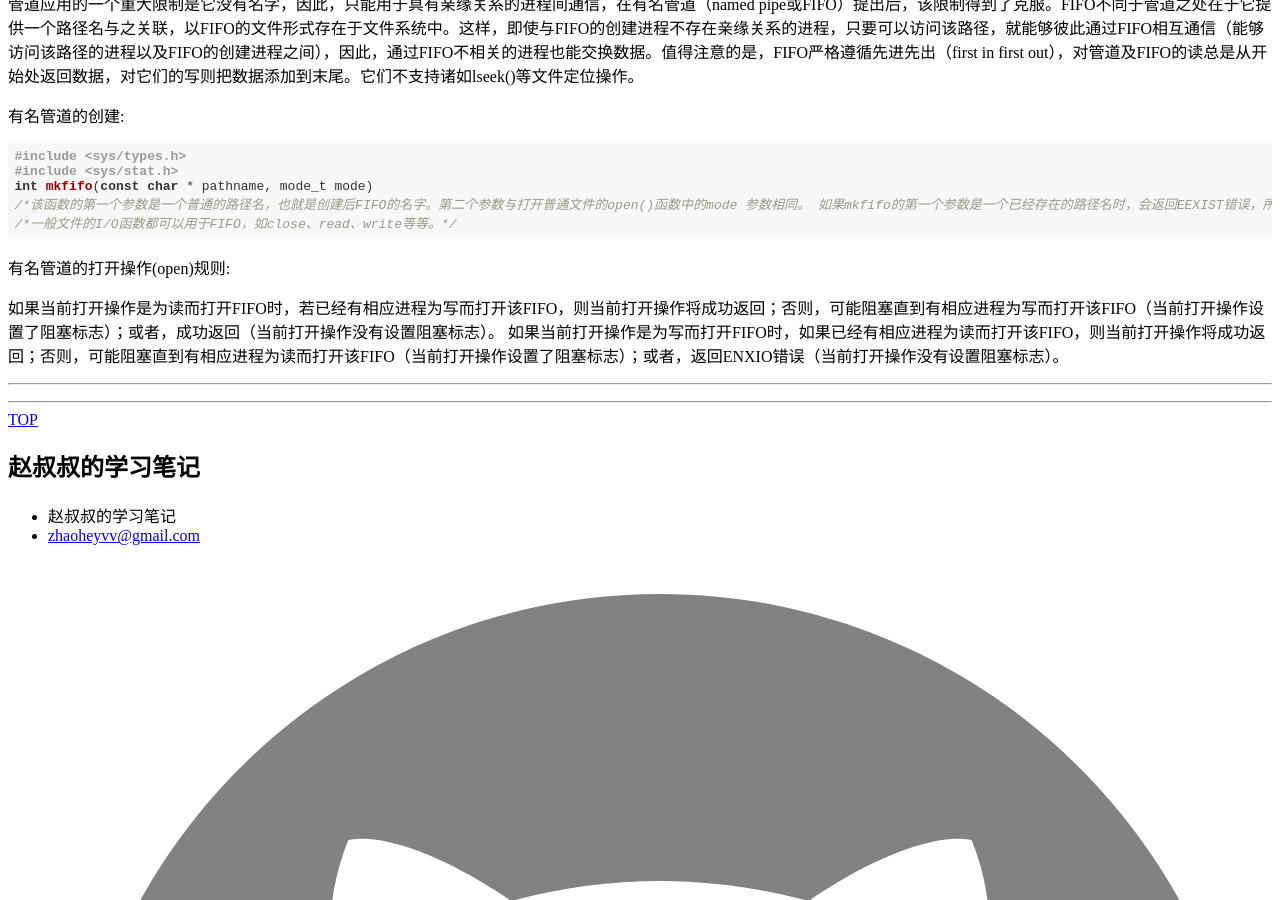
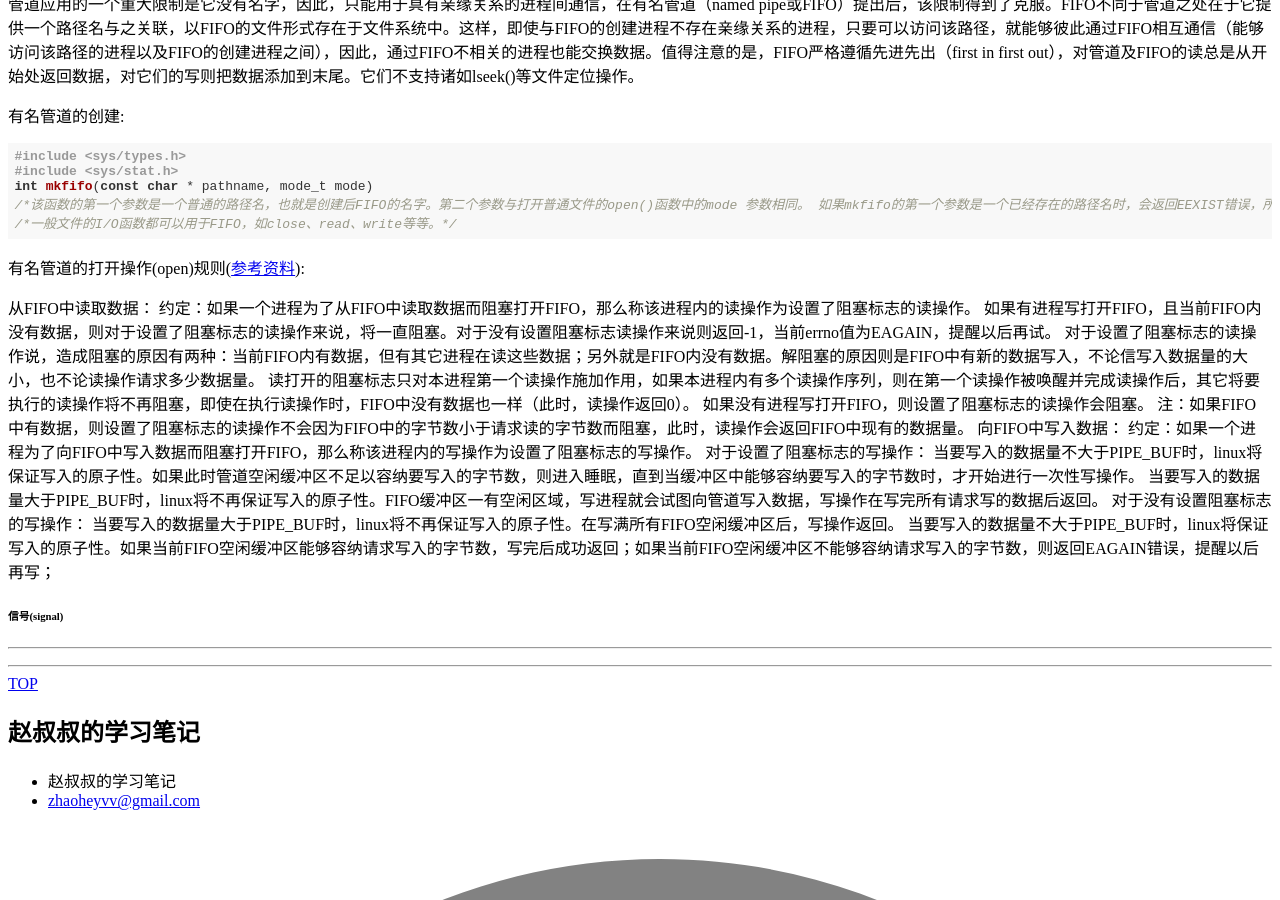
Before and after one commit to zhaoheyv/shit, a Jekyll site: the page built from _posts/2017-10-02-posix_ipc.md, in a window 1280 px wide and 900 px high, scrolled down 2132 px. Built offline with Jekyll 4.4.1, drawn with Linux system fonts in a browser that asks for light colours; nearby versions of some CDN libraries; comment, search, counter and statistics services are not loaded.

Commit message:
update ipc

````diff
--- a/_posts/2017-10-02-posix_ipc.md
+++ b/_posts/2017-10-02-posix_ipc.md
@@ -53,7 +53,22 @@ int mkfifo(const char * pathname, mode_t mode)
 /*一般文件的I/O函数都可以用于FIFO，如close、read、write等等。*/
 ```
 
-有名管道的打开操作(open)规则:
+有名管道的打开操作(open)规则([参考资料](https://www.ibm.com/developerworks/cn/linux/l-ipc/part1/index.html)):
 
-如果当前打开操作是为读而打开FIFO时，若已经有相应进程为写而打开该FIFO，则当前打开操作将成功返回；否则，可能阻塞直到有相应进程为写而打开该FIFO（当前打开操作设置了阻塞标志）；或者，成功返回（当前打开操作没有设置阻塞标志）。
-如果当前打开操作是为写而打开FIFO时，如果已经有相应进程为读而打开该FIFO，则当前打开操作将成功返回；否则，可能阻塞直到有相应进程为读而打开该FIFO（当前打开操作设置了阻塞标志）；或者，返回ENXIO错误（当前打开操作没有设置阻塞标志）。
+从FIFO中读取数据：
+约定：如果一个进程为了从FIFO中读取数据而阻塞打开FIFO，那么称该进程内的读操作为设置了阻塞标志的读操作。
+如果有进程写打开FIFO，且当前FIFO内没有数据，则对于设置了阻塞标志的读操作来说，将一直阻塞。对于没有设置阻塞标志读操作来说则返回-1，当前errno值为EAGAIN，提醒以后再试。
+对于设置了阻塞标志的读操作说，造成阻塞的原因有两种：当前FIFO内有数据，但有其它进程在读这些数据；另外就是FIFO内没有数据。解阻塞的原因则是FIFO中有新的数据写入，不论信写入数据量的大小，也不论读操作请求多少数据量。
+读打开的阻塞标志只对本进程第一个读操作施加作用，如果本进程内有多个读操作序列，则在第一个读操作被唤醒并完成读操作后，其它将要执行的读操作将不再阻塞，即使在执行读操作时，FIFO中没有数据也一样（此时，读操作返回0）。
+如果没有进程写打开FIFO，则设置了阻塞标志的读操作会阻塞。
+注：如果FIFO中有数据，则设置了阻塞标志的读操作不会因为FIFO中的字节数小于请求读的字节数而阻塞，此时，读操作会返回FIFO中现有的数据量。
+向FIFO中写入数据：
+约定：如果一个进程为了向FIFO中写入数据而阻塞打开FIFO，那么称该进程内的写操作为设置了阻塞标志的写操作。
+对于设置了阻塞标志的写操作：
+当要写入的数据量不大于PIPE_BUF时，linux将保证写入的原子性。如果此时管道空闲缓冲区不足以容纳要写入的字节数，则进入睡眠，直到当缓冲区中能够容纳要写入的字节数时，才开始进行一次性写操作。
+当要写入的数据量大于PIPE_BUF时，linux将不再保证写入的原子性。FIFO缓冲区一有空闲区域，写进程就会试图向管道写入数据，写操作在写完所有请求写的数据后返回。
+对于没有设置阻塞标志的写操作：
+当要写入的数据量大于PIPE_BUF时，linux将不再保证写入的原子性。在写满所有FIFO空闲缓冲区后，写操作返回。
+当要写入的数据量不大于PIPE_BUF时，linux将保证写入的原子性。如果当前FIFO空闲缓冲区能够容纳请求写入的字节数，写完后成功返回；如果当前FIFO空闲缓冲区不能够容纳请求写入的字节数，则返回EAGAIN错误，提醒以后再写；
+
+###### 信号(signal)
````
